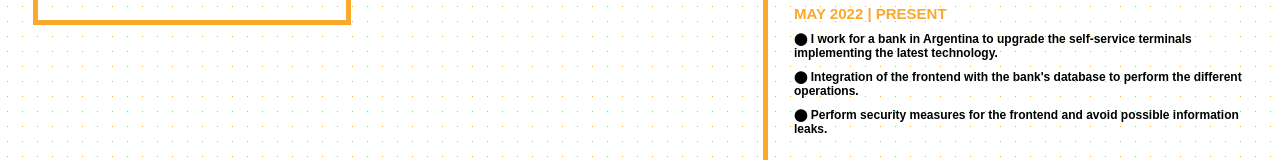
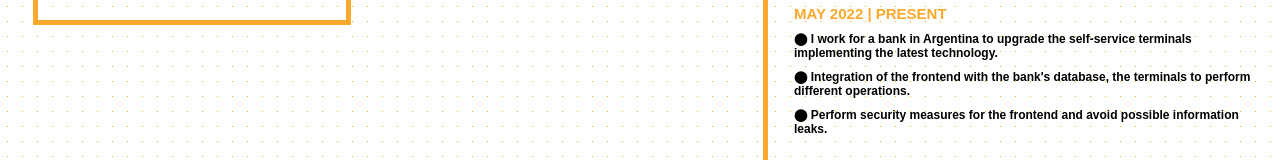
Before and after one commit to AndresLLogares/ModernPortfolio, a React (Create React App) app: page / in a window 1280 px wide. Both pictures are taken after a click on the button "Working Experience". Shown: the part 391-551 px from the top of the page. Built offline with nearby package versions, Linux system fonts and the light colour scheme.

Commit message:
little changes

```diff
--- a/src/components/WorkingExperience/index.tsx
+++ b/src/components/WorkingExperience/index.tsx
@@ -40,7 +40,7 @@ const WorkingExperience = () => {
           terminals implementing the latest technology.
         </Experience>
         <Experience>
-          ⬤ Integration of the frontend with the bank's database to perform the
+          ⬤ Integration of the frontend with the bank's database, the terminals to perform
           different operations.
         </Experience>
         <Experience>
```
